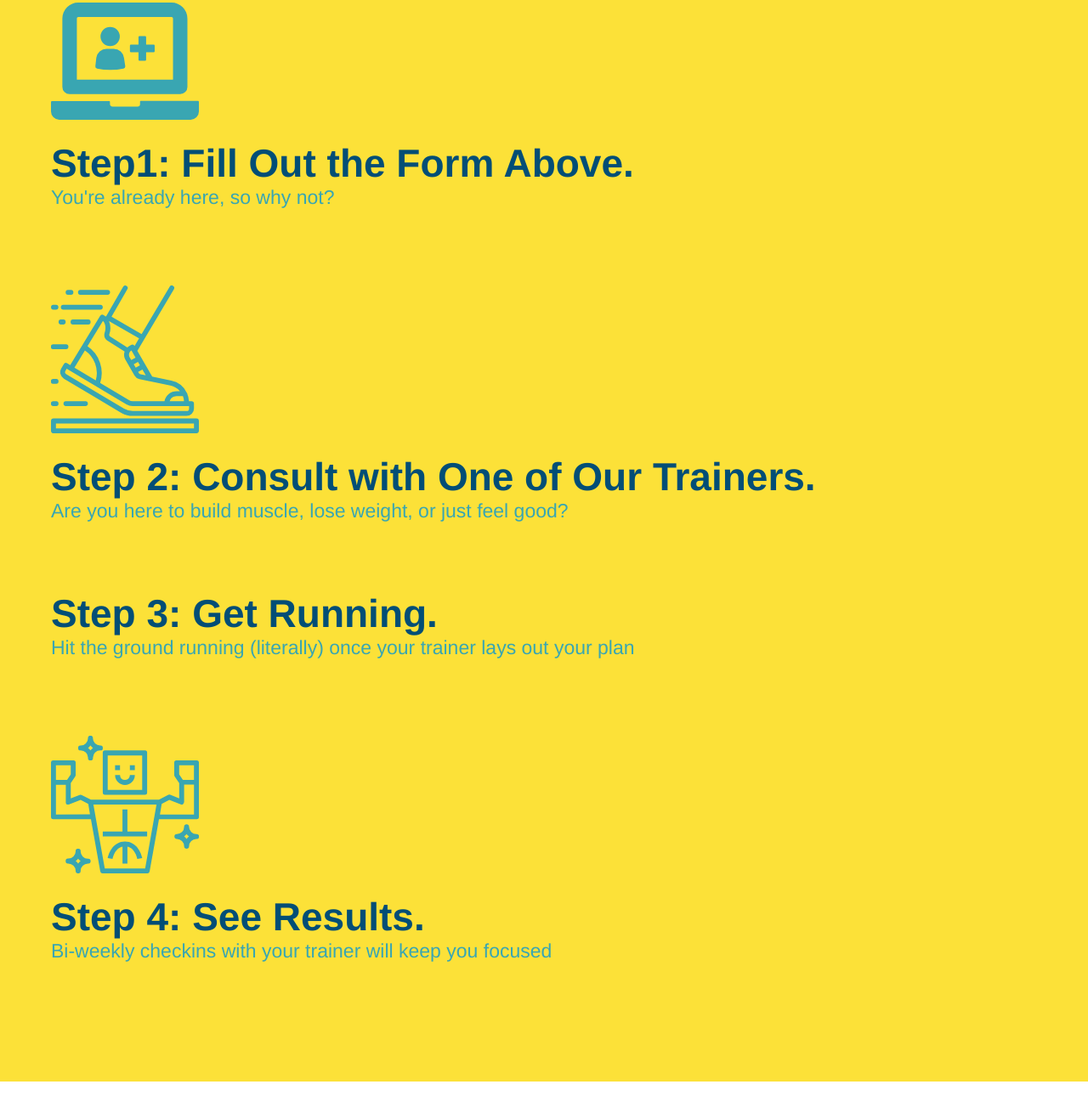
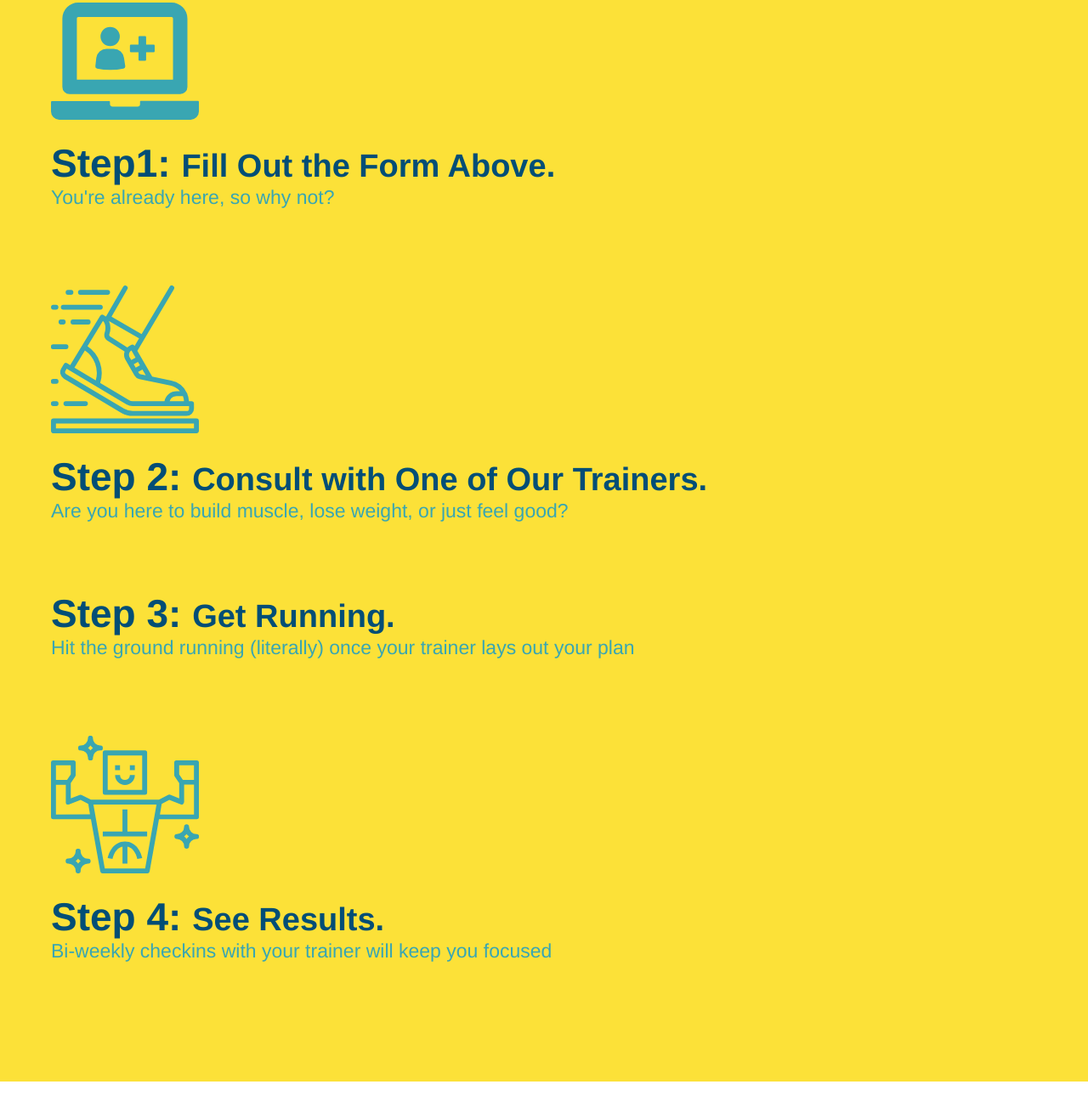
Before and after one commit to FatherDkay/run-buddy, a plain HTML site: page index.html in a window 1280 px wide. Shown: the part 1061-2364 px from the top of the page at 85% size. Drawn offline with Linux system fonts and the light colour scheme.

Commit message:
finshed steps

```diff
--- a/assets/css/style.css
+++ b/assets/css/style.css
@@ -151,3 +151,6 @@ section-title {
     color: #39a6b2;
     font-size: 23px;
 }
+.steps span {
+    font-size: 38px;
+}
--- a/index.html
+++ b/index.html
@@ -79,22 +79,22 @@
 
             <div>
                 <img src="./assets/images/step-1.svg" alt="" />
-                <h3>Step1:  Fill Out the Form Above.</h3>
+                <h3>Step1: <span>Fill Out the Form Above.</span></h3>
                 <p>You're already here, so why not?</p>
             </div>
             <div>
                 <img src="./assets/images/step-3.svg" alt="" />
-                <h3>Step 2:  Consult with One of Our Trainers.</h3>
+                <h3>Step 2:  <span>Consult with One of Our Trainers.</span></h3>
             <p>Are you here to build muscle, lose weight, or just feel good?</p>
             </div>
             <div>
-                <h3>Step 3:  Get Running.</h3>
+                <h3>Step 3:  <span>Get Running.</span></h3>
                 <p>Hit the ground running (literally) once your trainer lays out your plan</p>
             </div>
 
             <div>
                 <img src="./assets/images/step-4.svg" alt="" />
-                <h3>Step 4:  See Results.</h3>
+                <h3>Step 4:  <span>See Results.</span></h3>
                 <p>Bi-weekly checkins with your trainer will keep you focused</p>
             </div>
 
```
